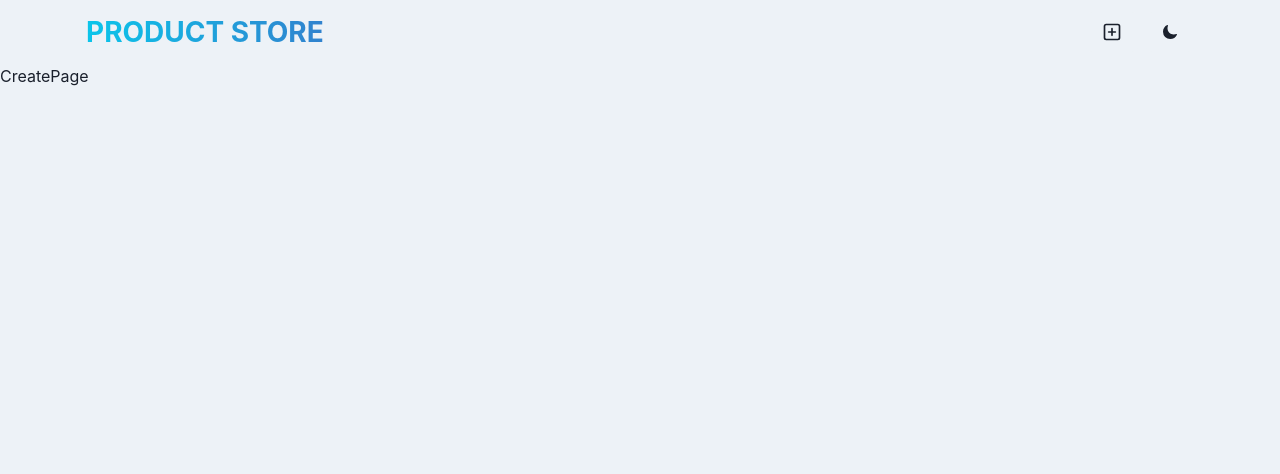
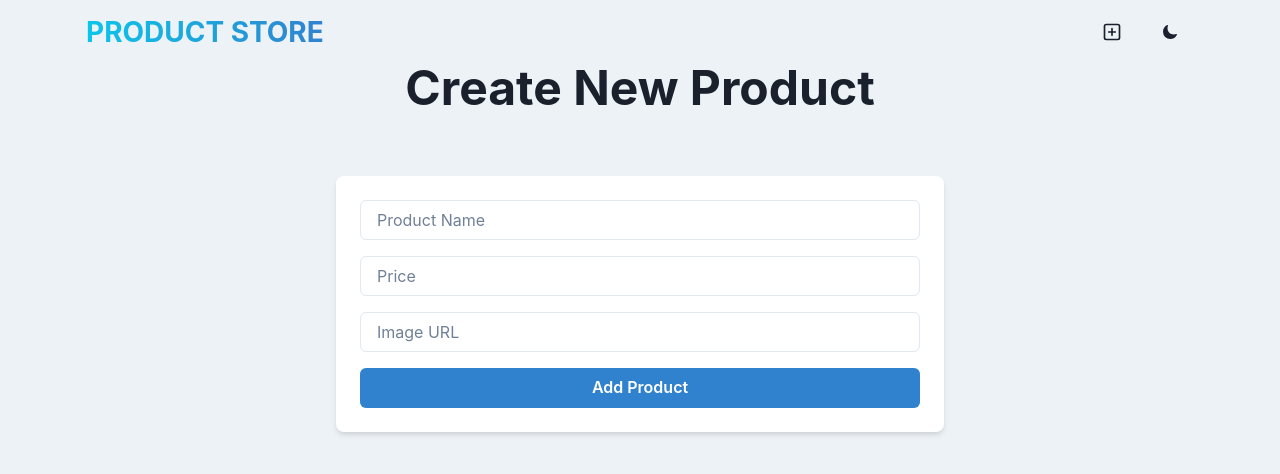
Before and after one commit to karishma-c/product_store, a React (Vite) app in the folder frontend/: page /create in a window 1280 px wide. Shown: the top 474 px of the page. Built offline with nearby package versions, Linux system fonts and the light colour scheme.

Commit message:
updated the create page component with the required data

```diff
--- a/frontend/src/pages/CreatePage.jsx
+++ b/frontend/src/pages/CreatePage.jsx
@@ -1,9 +1,55 @@
-import React from 'react'
+import React, { useState } from 'react'
+import { Box, Container, Heading, useColorModeValue, VStack, Input, Button } from '@chakra-ui/react';
 
 const CreatePage = () => {
-  return (
-    <div>CreatePage</div>
-  )
+  const [newProduct, setNewProduct] = useState({
+    name: "",
+    price: "",
+    image: ""
+  });
+
+  const handleAddProduct = () => {
+    console.log(newProduct);
+  }
+
+  return <Container maxW={"container.sm"}>
+    <VStack
+      spacing={8}
+    >
+      <Heading as={"h1"} size={"2xl"} textAlign={"center"} mb={8}>
+        Create New Product
+      </Heading>
+      <Box
+        w={"full"} bg={useColorModeValue("white", "gray.800")}
+        p={6} rounded={"lg"} shadow={"md"}
+      >
+        <VStack spacing={4}>
+          <Input
+            placeholder='Product Name'
+            name='name'
+            value={newProduct.name}
+            onChange={(e) => setNewProduct({...newProduct, name: e.target.value})}
+          />
+          <Input
+            placeholder='Price'
+            name='price'
+            type='number'
+            value={newProduct.price}
+            onChange={(e) => setNewProduct({...newProduct, price: e.target.value})}
+          />
+          <Input
+            placeholder='Image URL'
+            name='image'
+            value={newProduct.image}
+            onChange={(e) => setNewProduct({...newProduct, image: e.target.value})}
+          />
+          <Button colorScheme='blue' onClick={handleAddProduct} w='full'>
+            Add Product
+          </Button>
+        </VStack>
+      </Box>
+    </VStack>
+  </Container>
 }
 
 export default CreatePage
```
